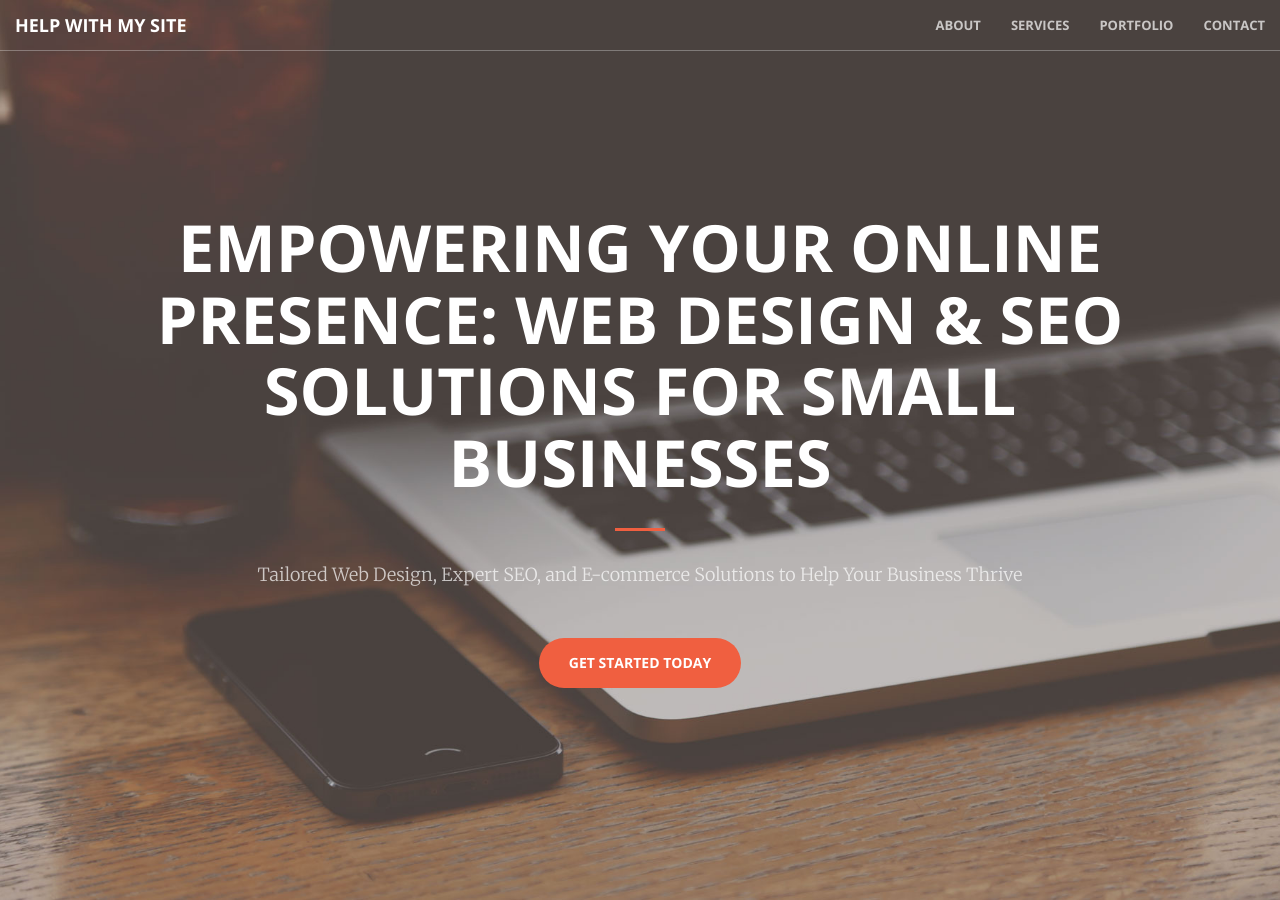
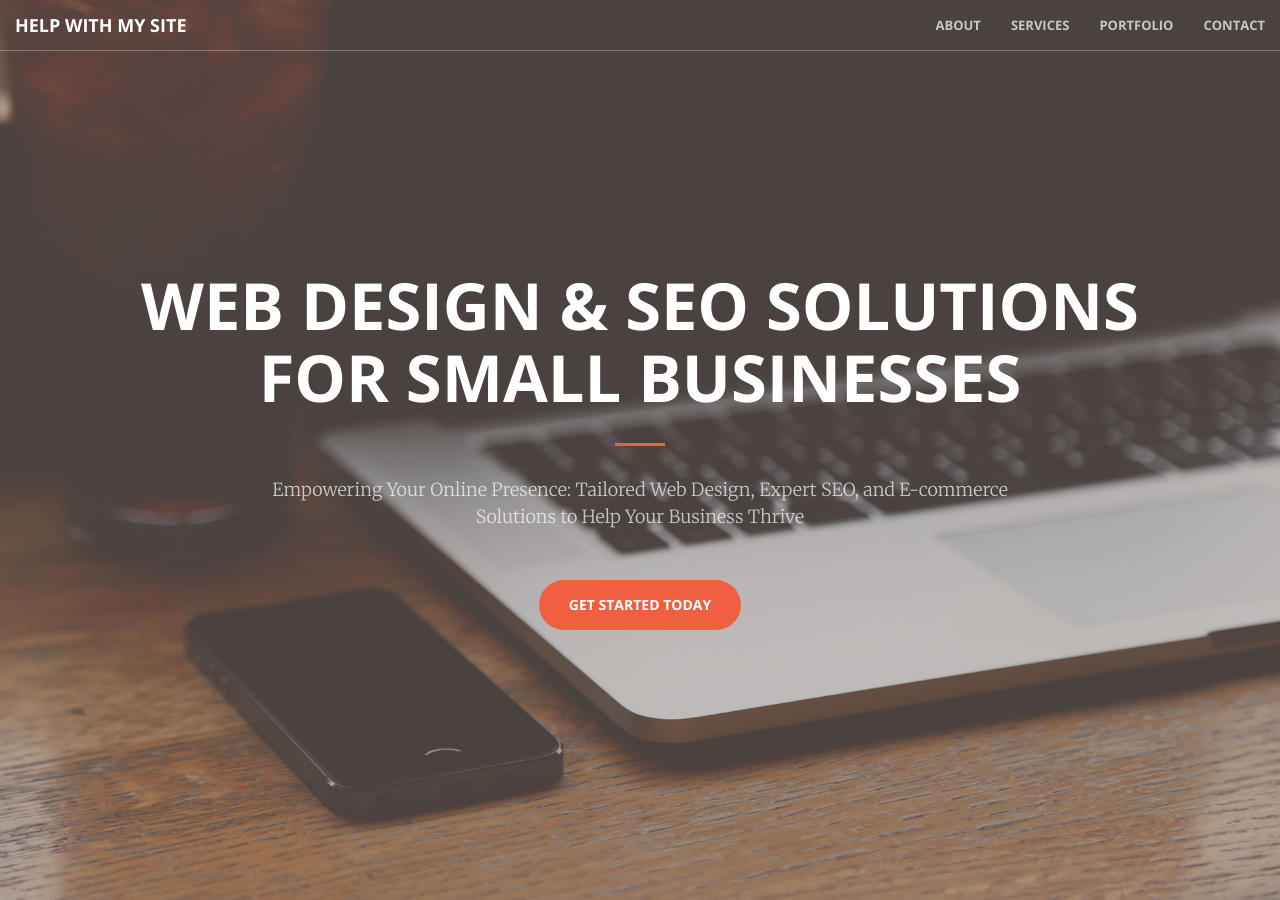
Before and after one commit to RustisaurusRex/helpwithmysite, a Jekyll site: the page built from index.html, in a window 1280 px wide and 900 px high. Built offline with Jekyll 4.4.1, drawn with Linux system fonts in a browser that asks for light colours.

```diff
--- a/_includes/header.html
+++ b/_includes/header.html
@@ -1,9 +1,9 @@
 <header>
     <div class="header-content">
         <div class="header-content-inner">
-            <h1>Empowering Your Online Presence: Web Design & SEO Solutions for Small Businesses</h1>
+            <h1>Web Design & SEO Solutions for Small Businesses</h1>
             <hr>
-            <p>Tailored Web Design, Expert SEO, and E-commerce Solutions to Help Your Business Thrive</p>
+            <p>Empowering Your Online Presence: Tailored Web Design, Expert SEO, and E-commerce Solutions to Help Your Business Thrive</p>
             <a href="#about" class="btn btn-primary btn-xl page-scroll">Get Started Today</a>
         </div>
     </div>
```
